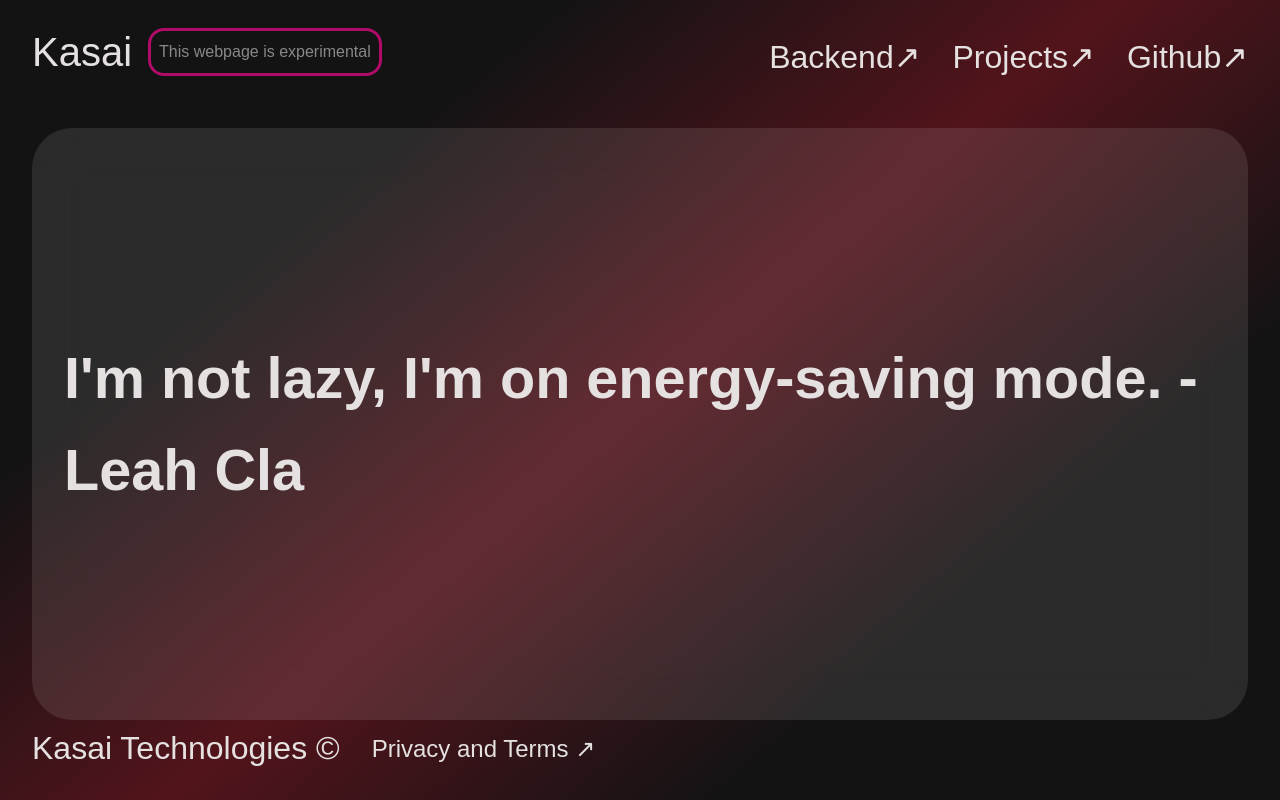
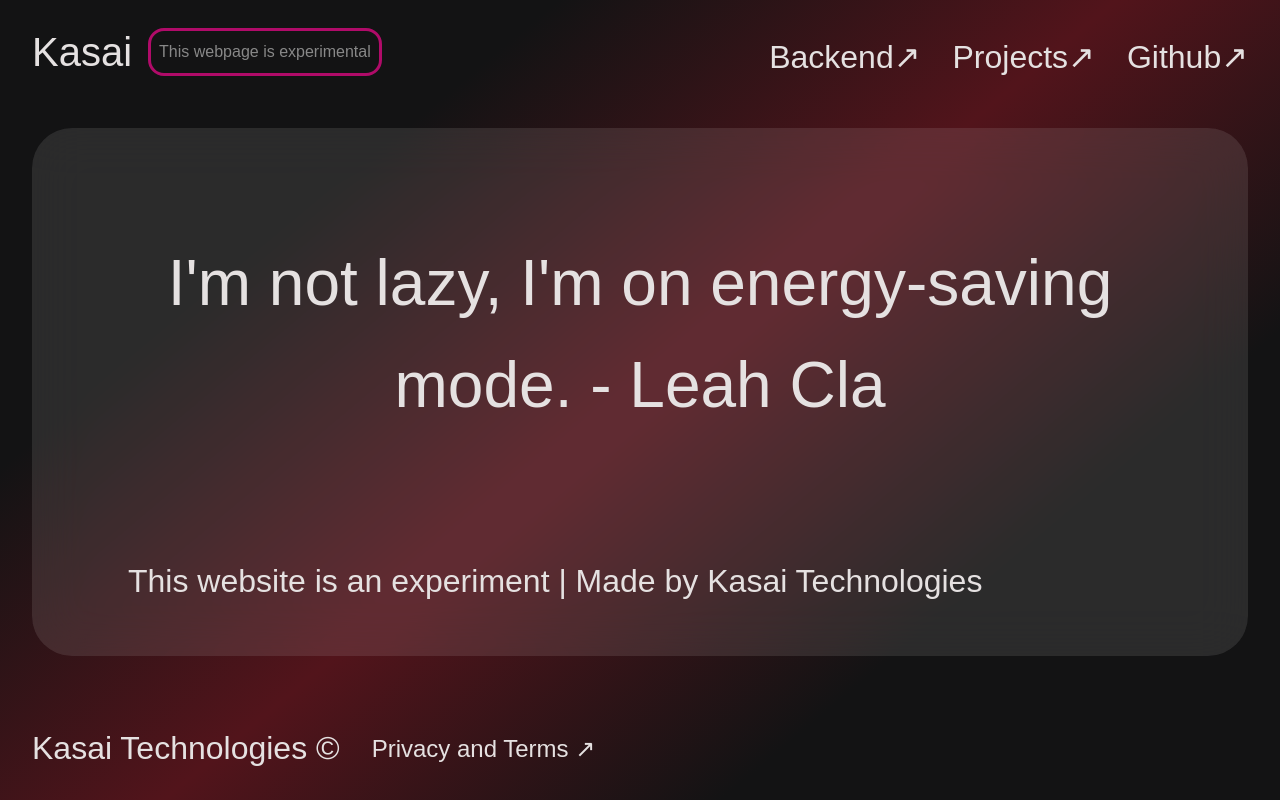
Before and after one commit to kirilft/Chromium, an Angular app: page /main in a window 1280 px wide. Built offline with nearby package versions, Linux system fonts and the light colour scheme; a web font is replaced by a local one.

Commit message:
looks better
, still figure out a bettter way for that extra testt

```diff
--- a/src/app/header/header.component.css
+++ b/src/app/header/header.component.css
@@ -10,7 +10,7 @@
 h1{
   font-family: "Poppins", sans-serif;
   font-weight: 500;
-  font-size: 2.5rem;
+  font-size: 40px;
   margin: 1rem;
 }
 
--- a/src/app/main/main.component.css
+++ b/src/app/main/main.component.css
@@ -1,51 +1,45 @@
 main {
   display: flex;
   align-items: center;
-  justify-content: space-between;
   margin: 2rem;
   border-radius:calc(2.5rem);
   background-color: rgba(255,255,255, .10);
   backdrop-filter: blur(1.5625rem);
-  height:74%;
+  height:calc(74% - 4rem);
+  width: calc(100% - 4rem);
+  overflow: hidden;
 }
 
-.typewriter-text {
+.main-container {
+  display: flex;
   flex-direction: column;
-  margin: 2rem;
+  justify-content: center;
+  align-items: center;
+  margin: 4rem;
+  width: calc(100% - 8rem);
+  height: calc(100% - 8rem);
+}
+
+.animated-text h1 {
   display: flex;
   justify-content: center;
   align-items: center;
+  text-align: center;
   overflow-wrap: break-word;
   overflow: hidden;
+  flex-direction: column;
   text-overflow: ellipsis;
-  font-size:calc(1rem + 1vw);
-}
-/*
-.additional-text {
-  flex-direction: column;
-  width: 100%;
-  margin: 2rem;
-  text-align: left;
-  overflow-wrap: break-word;
-  overflow: hidden;
-  text-overflow: ellipsis;
-  color: var(--color-off-white);
-  font-size: 1.5rem;
+  font-weight: 500;
+  font-size: 4rem;
 }
 
-.reload {
-  margin: 0 0 0 auto;
-  display: flex;
-  justify-content: flex-end;
+
+.info-text {
+  position: relative;
   align-items: center;
-  cursor: pointer;
-  user-select: none;
-  color: var(--color-space-black);
+  width: calc(100% - 4rem);
   font-size: 2rem;
-  transition: transform 0.3s ease;
-  width: fit-content;
+  margin: 2rem;
+  top: 25%;
+  transform:translateY(-25%);
 }
-
-.reload:hover{
-  color: var(--color-off-white);
-}*/
--- a/src/app/main/main.component.html
+++ b/src/app/main/main.component.html
@@ -1,11 +1,13 @@
 <app-header></app-header>
 <main>
-      <!--<p class="reload" (click)="displayRandomSentence()">&#8635;</p>-->
-      <div class="typewriter-text">
-        <h1>{{ displayedSentence }}</h1>
-      </div>
-      <!--<p class="additional-text">
-        This website is an experiment | Made by Kasai Technologies
-      </p>-->
-  </main>
+  <div class="main-container">
+    <!--<p class="sentence-reloader" (click)="displayRandomSentence()">&#8635;</p>-->
+    <div class="animated-text">
+      <h1>{{ displayedSentence }}</h1>
+    </div>
+    <p class="info-text">
+      This website is an experiment | Made by Kasai Technologies
+    </p>
+  </div>
+</main>
 <app-footer></app-footer>
```
